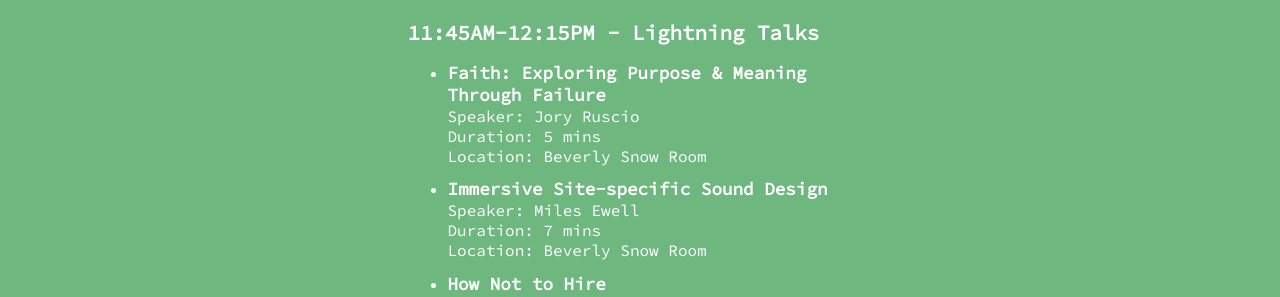
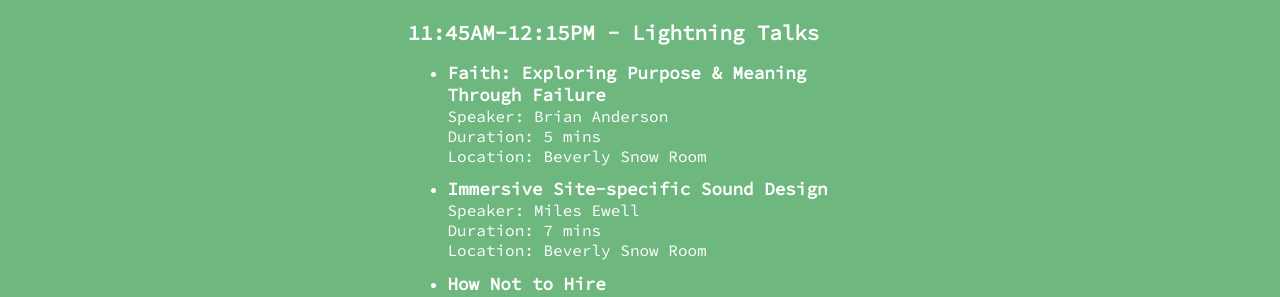
Before and after one commit to voxmedia/beat, a Jekyll site: the page built from _posts/2019-02-13-schedule.markdown, in a window 1280 px wide and 900 px high, scrolled down 6610 px. Shown: the part 154-451 px from the top of the window. Built offline with Jekyll 4.4.1, drawn with Linux system fonts in a browser that asks for light colours.

Commit message:
schedule updates

```diff
--- a/_posts/2019-02-13-schedule.markdown
+++ b/_posts/2019-02-13-schedule.markdown
@@ -228,7 +228,7 @@ layout: page
   <p>
     <b>11:45AM-12:15PM - Lightning Talks</b>
     <ul>
-      <li><b>Faith: Exploring Purpose & Meaning Through Failure</b><br>Speaker: Jory Ruscio<br>Duration: 5 mins<br>Location: Beverly Snow Room</li>
+      <li><b>Faith: Exploring Purpose & Meaning Through Failure</b><br>Speaker: Brian Anderson<br>Duration: 5 mins<br>Location: Beverly Snow Room</li>
       <li><b>Immersive Site-specific Sound Design</b><br>Speaker: Miles Ewell<br>Duration: 7 mins<br>Location: Beverly Snow Room</li>
       <li><b>How Not to Hire</b><br>Speaker: Jory Ruscio<br>Duration: 5 mins<br>Location: Beverly Snow Room</li>
       <li><b>Is Everything Advertising Anyway?</b><br>Speaker: Alex Cheung<br>Duration: 3 mins<br>Location: Beverly Snow Room</li>
```
Also changed, not shown: 2 other files.
